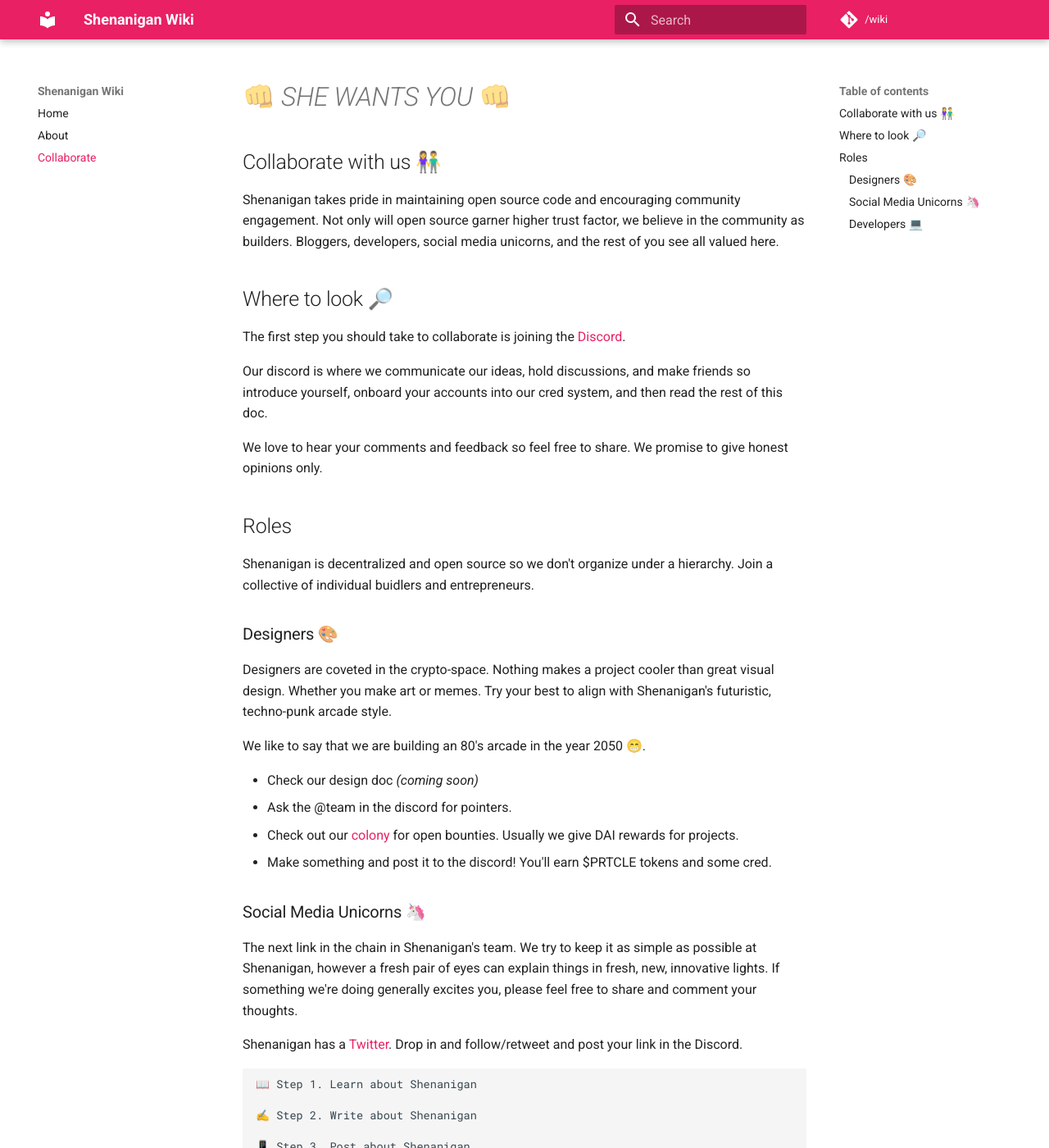
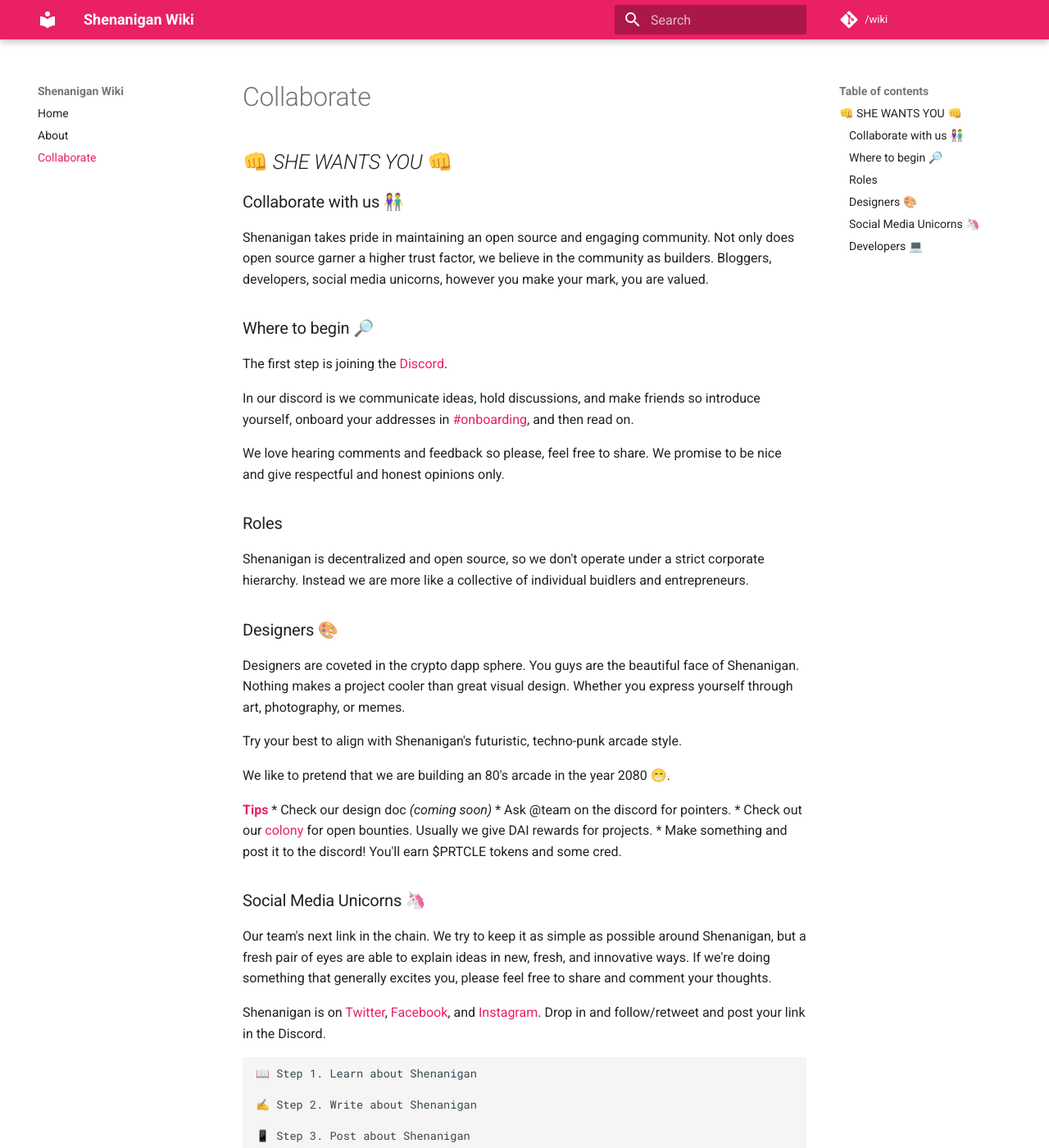
Before and after one commit to ShenaniganDApp/docs, an MkDocs documentation site: the page built from docs/collaboration.md, in a window 1280 px wide and 1400 px high. Shown: the whole window at 82% size. Built offline with MkDocs 1.6.1 and Material for MkDocs 9.7.7, drawn with Linux system fonts in a browser that asks for light colours; comment, search, counter and statistics services are not loaded; some of the changed text lies outside the part shown.

Commit message:
Update collaboration.md

```diff
--- a/docs/collaboration.md
+++ b/docs/collaboration.md
@@ -1,40 +1,43 @@
-# 👊️ *SHE WANTS YOU* 👊️
+## 👊️ *SHE WANTS YOU* 👊️
 
-## Collaborate with us 👫️
+### Collaborate with us 👫️
 
-Shenanigan takes pride in maintaining open source code and encouraging community engagement.
-Not only will open source garner higher trust factor, we believe in the community as builders. Bloggers, developers, social media unicorns, and the rest of you see all valued here.
+Shenanigan takes pride in maintaining an open source and engaging community.
+Not only does open source garner a higher trust factor, we believe in the community as builders. Bloggers, developers, social media unicorns, however you make your mark, you are valued.
 
-## Where to look 🔎️
+### Where to begin 🔎️
 
-The first step you should take to collaborate is joining the [Discord](http://www.she.energy/join).
+The first step is joining the [Discord](http://www.she.energy/join).
 
-Our discord is where we communicate our ideas, hold discussions, and make friends so introduce yourself, onboard your accounts into our cred system, and then read the rest of this doc.
+In our discord is we communicate ideas, hold discussions, and make friends so introduce yourself, onboard your addresses in [#onboarding](https://discord.gg/pmTCTJw), and then read on.
 
-We love to hear your comments and feedback so feel free to share. We promise to give honest opinions only.
+We love hearing comments and feedback so please, feel free to share. We promise to be nice and give respectful and honest opinions only.
 
 
 
-## Roles
-Shenanigan is decentralized and open source so we don't organize under a hierarchy. Join a collective of individual buidlers and entrepreneurs.
+### Roles
+Shenanigan is decentralized and open source, so we don't operate under a strict corporate hierarchy. Instead we are more like a collective of individual buidlers and entrepreneurs.
 
 ### Designers 🎨️
 
-Designers are coveted in the crypto-space. Nothing makes a project cooler than great visual design. Whether you make art or memes. Try your best to align with Shenanigan's futuristic, techno-punk arcade style.
+Designers are coveted in the crypto dapp sphere. You guys are the beautiful face of Shenanigan. Nothing makes a project cooler than great visual design. Whether you express yourself through art, photography, or memes.
 
-We like to say that we are building an 80's arcade in the year 2050 😁.
+Try your best to align with Shenanigan's futuristic, techno-punk arcade style.
 
+We like to pretend that we are building an 80's arcade in the year 2080 😁.
+
+  **[Tips]()**
   * Check our design doc *(coming soon)*
-  * Ask the @team in the discord for pointers.
-  * Check out our [colony](http://colony.io/shenanigan) for open bounties. Usually we give DAI rewards for projects.
+  * Ask @team on the discord for pointers.
+  * Check out our [colony](https://colony.io/colony/shenanigan) for open bounties. Usually we give DAI rewards for projects.
   * Make something and post it to the discord! You'll earn $PRTCLE tokens and some cred.
 
 
 ### Social Media Unicorns 🦄️
 
-The next link in the chain in Shenanigan's team. We try to keep it as simple as possible at Shenanigan, however a fresh pair of eyes can explain things in fresh, new, innovative lights. If something we're doing generally excites you, please feel free to share and comment your thoughts.
+Our team's next link in the chain. We try to keep it as simple as possible around Shenanigan, but a fresh pair of eyes are able to explain ideas in new, fresh, and innovative ways. If we're doing something that generally excites you, please feel free to share and comment your thoughts.
 
-Shenanigan has a [Twitter](https://twitter.com/She_Dapp?s=09). Drop in and follow/retweet and post your link in the Discord.
+Shenanigan is on [Twitter](https://twitter.com/She_Dapp), [Facebook](https://www.facebook.com/shenanigan.dapp/), and [Instagram](). Drop in and follow/retweet and post your link in the Discord.
 
     📖️ Step 1. Learn about Shenanigan
 
@@ -46,7 +49,6 @@
 
 
 ### Developers 💻️
+The anchor of this whole operation. Without any code, Shenanigan is just a hollow shell. First, head over to the [github](http://github.com/shenanigandapp) and fork. Each repository's README contains specific collaboration requirements, so follow the instructions.
 
-Developers are the anchor of the whole operation. Without code, Shenanigan is just a hollow shell. Check out the [github](http://github.com/shenanigandapp) and fork our repositories. Each repository's README contains specific collaboration requirements.
-
-[_note_]()  We are still in heavy alpha development and lots is changing around Shenanigan. So, please ask around in the discord if you're interested. We can set up bounties and accommodate you personally for the time being.
+**[_note_]()**  We are still in heavy alpha development and lots is changing around Shenanigan. So, please ask around in the discord if you're interested. We can set up bounties and accommodate you personally for the time being.
```
